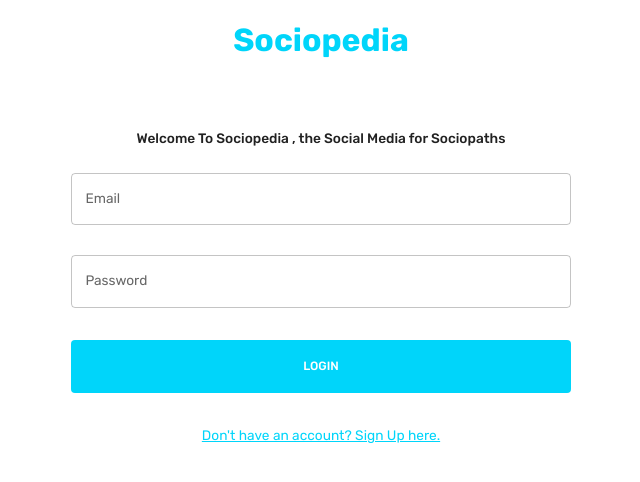
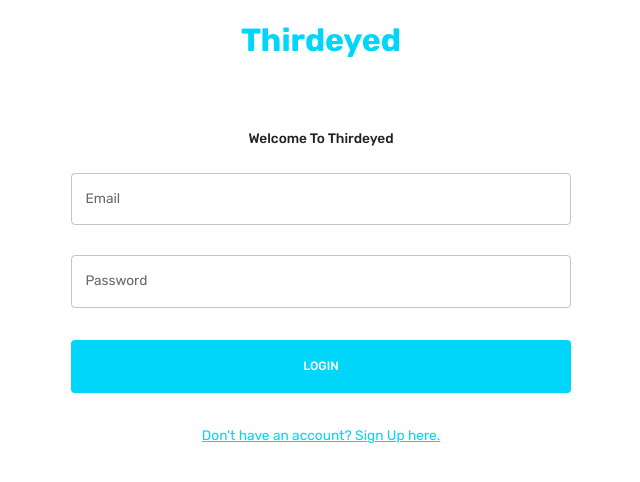
Before and after one commit to ankitkaushikx/sociopedia, a React (Create React App) app in the folder client/: page / in a window 1280 px wide. Shown: the top 482 px of the page, without its empty margins (319-959 px from the left). Built offline with nearby package versions, Linux system fonts and the light colour scheme.

Commit message:
Thirdeyed branding

```diff
--- a/client/src/scenes/loginPage/index.jsx
+++ b/client/src/scenes/loginPage/index.jsx
@@ -9,7 +9,7 @@ const LoginPage = () => {
     <Box>
       <Box width="100%" backgroundColor={theme.palette.background.alt} p="1rem 6%" textAlign="center">
         <Typography fontWeight="bold" fontSize="32px" color="primary">
-          Sociopedia
+          Thirdeyed
         </Typography>
 
         <Box
@@ -20,7 +20,7 @@ const LoginPage = () => {
           backgroundColor={theme.palette.background.alt}
         >
           <Typography fontWeight="500" varient="h5" sx={{ mb: "1.5rem" }}>
-            Welcome To Sociopedia , the Social Media for Sociopaths
+            Welcome To Thirdeyed
           </Typography>
           <Form></Form>
         </Box>
```
